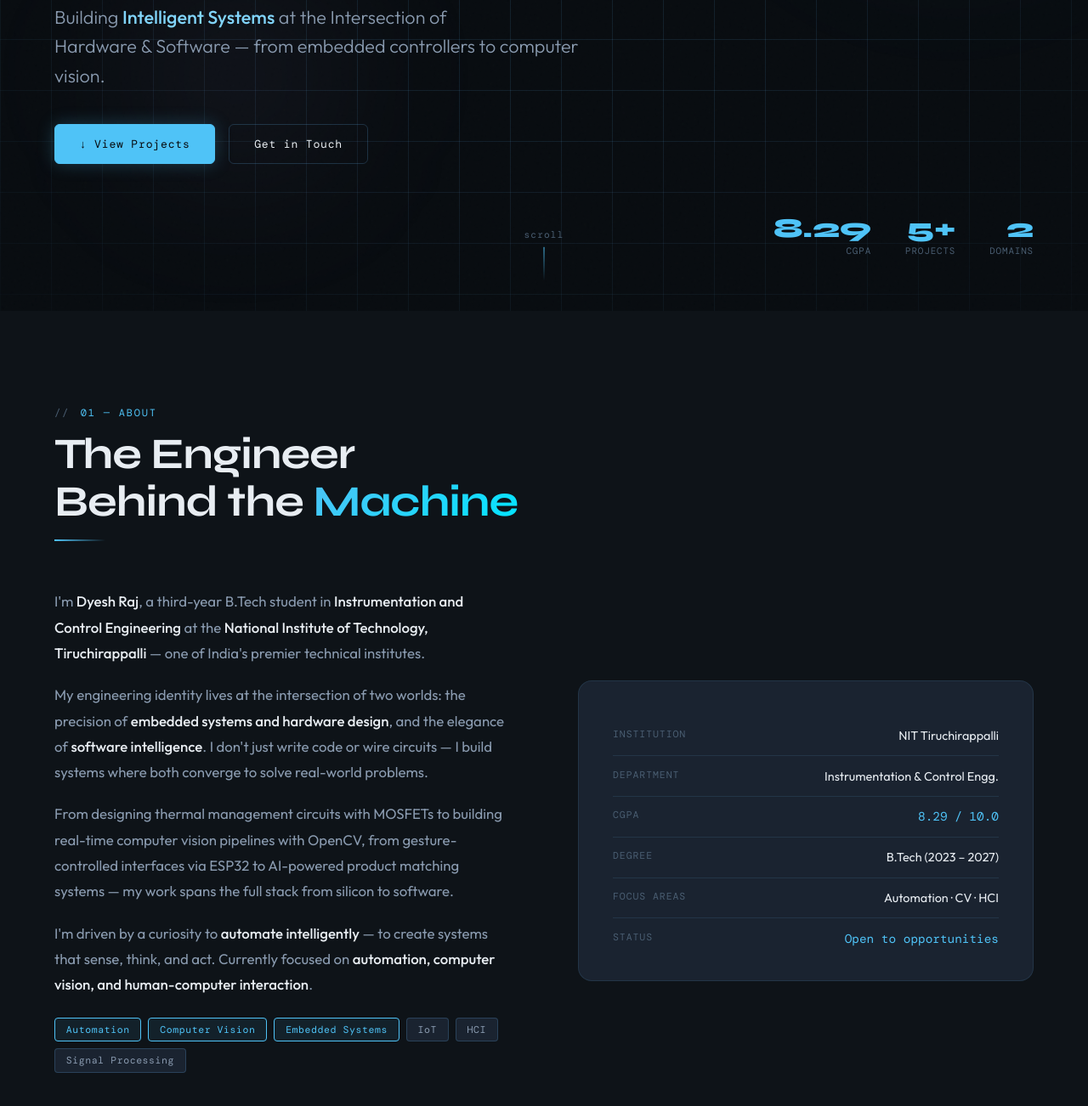
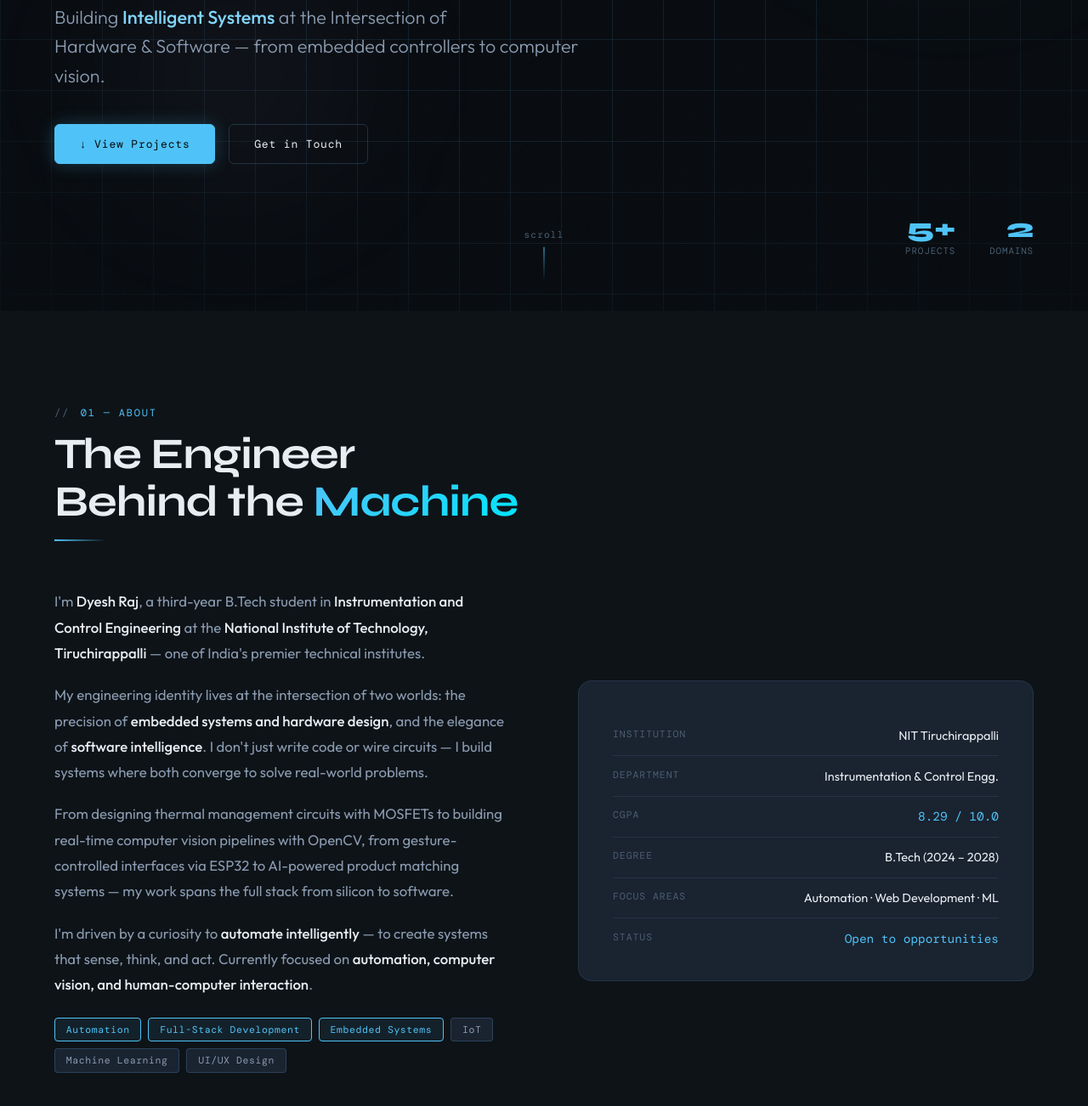
Before and after one commit to DyeshRaj/My-Portfolio, a plain HTML site: page index.html in a window 1280 px wide. Shown: the part 434-1736 px from the top of the page at 85% size. Drawn offline with nearby package versions, Linux system fonts and the light colour scheme; a web font is replaced by a local one.

Commit message:
Update educational details and skills in index.html

```diff
--- a/index.html
+++ b/index.html
@@ -755,10 +755,6 @@
   </div>
   <div class="hero-stats">
     <div class="stat">
-      <div class="stat-num">8.29</div>
-      <div class="stat-label">CGPA</div>
-    </div>
-    <div class="stat">
       <div class="stat-num">5+</div>
       <div class="stat-label">Projects</div>
     </div>
@@ -786,11 +782,11 @@
       <p>I'm driven by a curiosity to <strong>automate intelligently</strong> — to create systems that sense, think, and act. Currently focused on <strong>automation, computer vision, and human-computer interaction</strong>.</p>
       <div class="about-chips">
         <span class="chip accent">Automation</span>
-        <span class="chip accent">Computer Vision</span>
+        <span class="chip accent">Full-Stack Development</span>
         <span class="chip accent">Embedded Systems</span>
         <span class="chip">IoT</span>
-        <span class="chip">HCI</span>
-        <span class="chip">Signal Processing</span>
+        <span class="chip">Machine Learning</span>
+        <span class="chip">UI/UX Design</span>
       </div>
     </div>
     <div class="about-card reveal reveal-delay-2">
@@ -808,11 +804,11 @@
       </div>
       <div class="info-row">
         <span class="info-key">Degree</span>
-        <span class="info-val">B.Tech (2023 – 2027)</span>
+        <span class="info-val">B.Tech (2024 – 2028)</span>
       </div>
       <div class="info-row">
         <span class="info-key">Focus Areas</span>
-        <span class="info-val">Automation · CV · HCI</span>
+        <span class="info-val">Automation · Web Development · ML</span>
       </div>
       <div class="info-row">
         <span class="info-key">Status</span>
```
